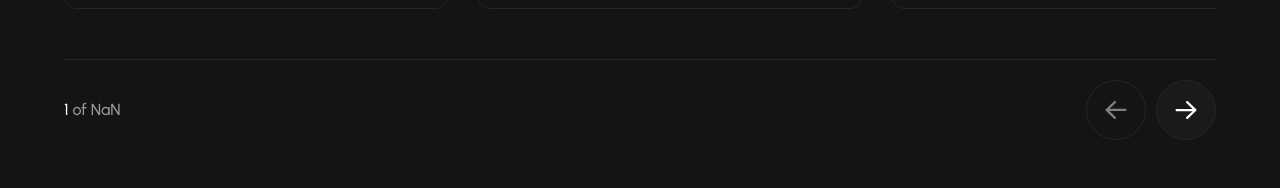
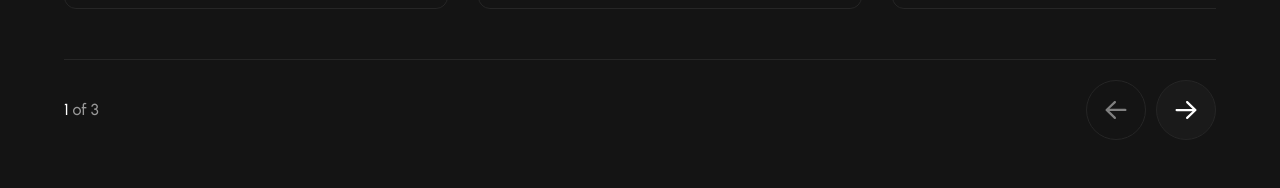
Before and after one commit to StephanCodeborne/estatein, a React (Create React App) app: page / in a window 1280 px wide. Shown: the part 2010-2198 px from the top of the page. Built offline with nearby package versions, Linux system fonts and the light colour scheme.

Commit message:
refactor: update list prop to length in FeaturedProperties.js Slider

```diff
--- a/src/sections/FeaturedProperties/FeaturedProperties.js
+++ b/src/sections/FeaturedProperties/FeaturedProperties.js
@@ -147,7 +147,7 @@ export default function FeaturedProperties() {
                         Details" for more information.
                     </IntroText>
 
-                    <Slider list={properties}>
+                    <Slider length={properties.length}>
                         <Properties properties={properties} />
                     </Slider>
                 </CommonContent>
```
